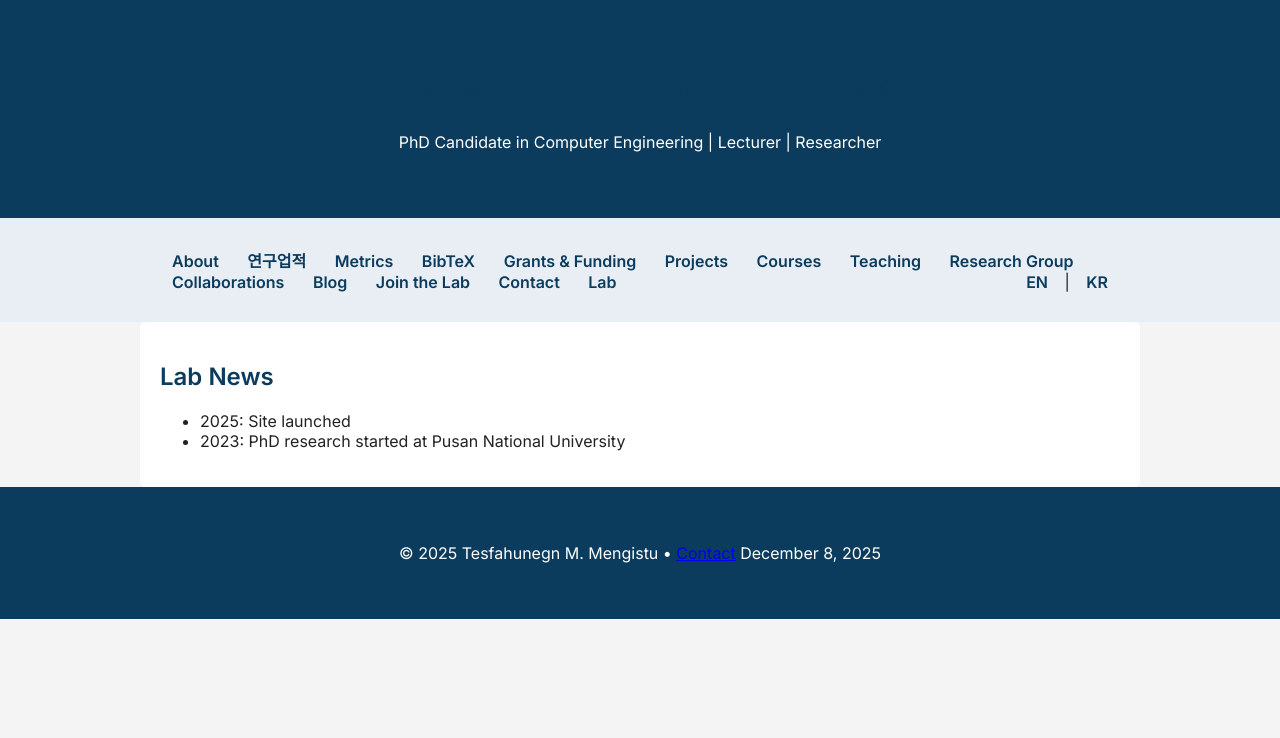
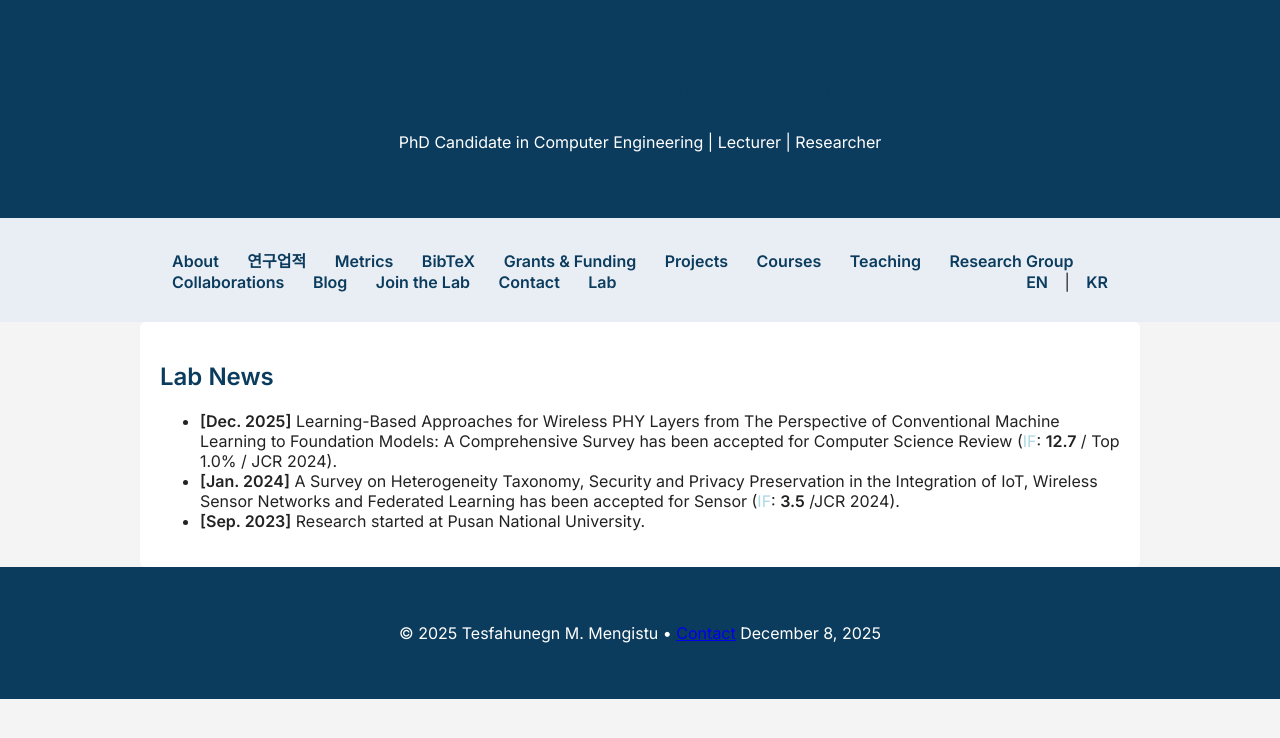
Before and after one commit to Tesfahunegn369/tesfahunegn369.github.io, a Jekyll site: the page built from lab/news.md, in a window 1280 px wide. Shown: the top 738 px of the page. Built offline with Jekyll 4.4.1, drawn with Linux system fonts in a browser that asks for light colours.

```diff
--- a/lab/news.md
+++ b/lab/news.md
@@ -5,5 +5,6 @@ layout: default
 
 ## Lab News
 
-- 2025: Site launched
-- 2023: PhD research started at Pusan National University
+- **[Dec. 2025]** Learning-Based Approaches for Wireless PHY Layers from The Perspective of Conventional Machine Learning to Foundation Models: A Comprehensive Survey has been accepted for Computer Science Review (<span style="color: lightblue;">IF</span>: **12.7** / Top 1.0% / JCR 2024).
+- **[Jan. 2024]** A Survey on Heterogeneity Taxonomy, Security and Privacy Preservation in the Integration of IoT, Wireless Sensor Networks and Federated Learning has been accepted for Sensor (<span style="color: lightblue;">IF</span>: **3.5** /JCR 2024).
+- **[Sep. 2023]** Research started at Pusan National University.
```
Also changed, not shown: publications.md (+0 -2 lines).
